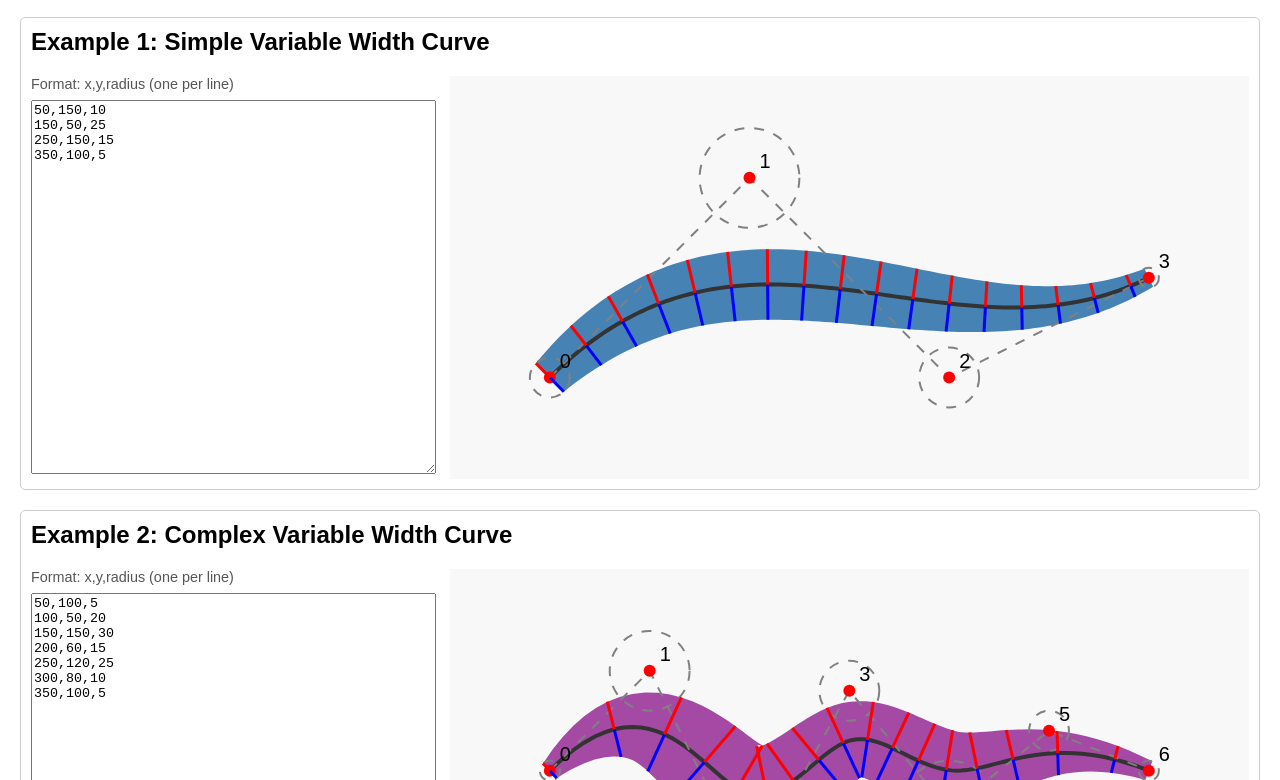
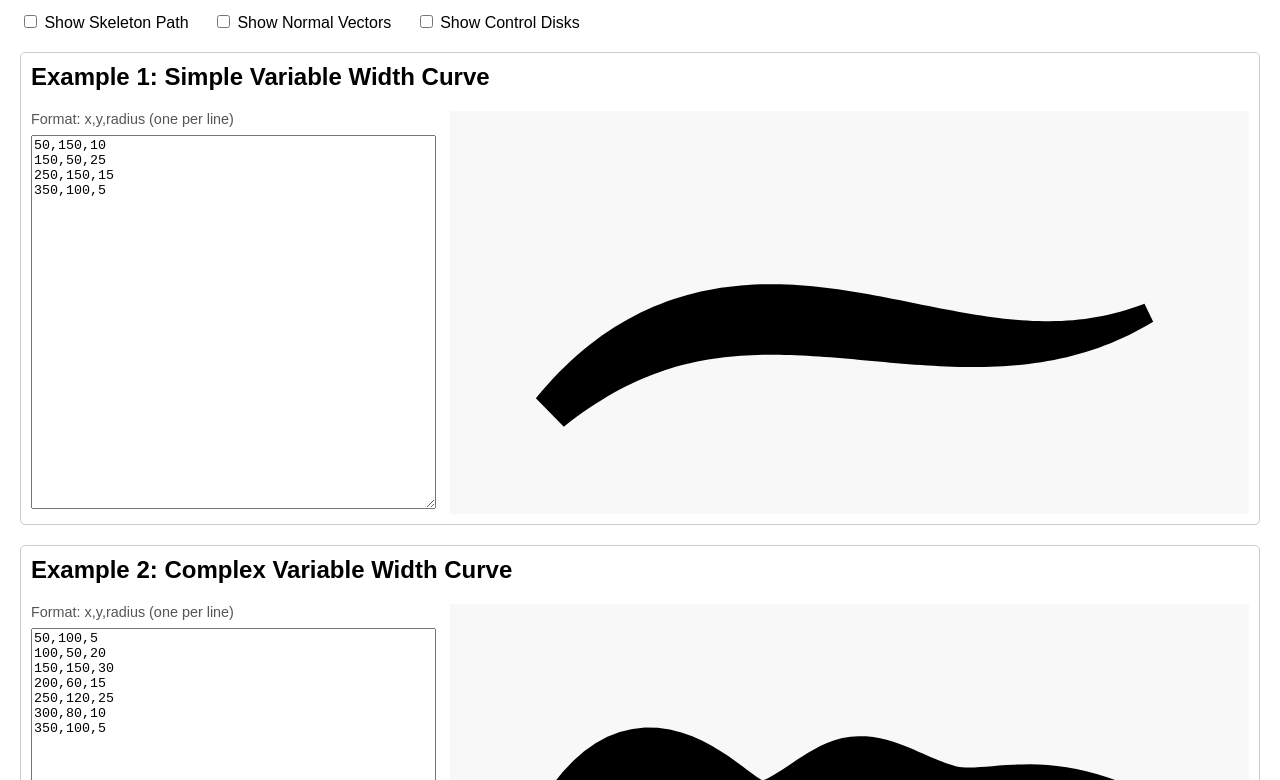
Before and after one commit to BobPritchett/dbsc-svg, a website: page demo/index.html in a window 1280 px wide. Shown: the part 103-883 px from the top of the page. Drawn offline with Linux system fonts and the light colour scheme.

Commit message:
Enhance Disk B-Spline demo with visual styling options and GitHub link

```diff
--- a/demo/index.html
+++ b/demo/index.html
@@ -3,11 +3,20 @@
 <head>
   <meta charset="UTF-8">
   <meta name="viewport" content="width=device-width, initial-scale=1.0">
-  <title>Disk B-Spline Test Harness</title>
+  <title>Disk B-Spline Curves Demo</title>
   <style>
     body {
       font-family: Arial, sans-serif;
       margin: 20px;
+    }
+    .header {
+      display: flex;
+      justify-content: space-between;
+      align-items: center;
+      margin-bottom: 15px;
+    }
+    .github-link {
+      font-size: 0.9em;
     }
     .container {
       display: flex;
@@ -73,12 +82,15 @@
   </style>
 </head>
 <body>
-  <h1>Disk B-Spline Test Harness</h1>
+  <div class="header">
+    <h1>Disk B-Spline Curves Demo</h1>
+    <a href="https://github.com/BobPritchett/dbsc-svg" class="github-link" target="_blank">View on GitHub</a>
+  </div>
 
   <div class="controls" style="margin-bottom: 20px;">
-    <label><input type="checkbox" id="showSkeletonToggle" checked> Show Skeleton Path</label>
-    <label style="margin-left: 20px;"><input type="checkbox" id="showNormalsToggle" checked> Show Normal Vectors</label>
-    <label style="margin-left: 20px;"><input type="checkbox" id="showControlDisksToggle" checked> Show Control Disks</label>
+    <label><input type="checkbox" id="showSkeletonToggle"> Show Skeleton Path</label>
+    <label style="margin-left: 20px;"><input type="checkbox" id="showNormalsToggle"> Show Normal Vectors</label>
+    <label style="margin-left: 20px;"><input type="checkbox" id="showControlDisksToggle"> Show Control Disks</label>
   </div>
 
   <div class="container" id="examples-container">
@@ -99,14 +111,13 @@
       {
         id: "example1",
         title: "Example 1: Simple Variable Width Curve",
-        fillColor: "steelblue",
+        fillColor: "black",
         data: "50,150,10\n150,50,25\n250,150,15\n350,100,5"
       },
       {
         id: "example2",
         title: "Example 2: Complex Variable Width Curve",
-        fillColor: "purple",
-        opacity: 0.7,
+        fillColor: "black",
         data: "50,100,5\n100,50,20\n150,150,30\n200,60,15\n250,120,25\n300,80,10\n350,100,5"
       },
       {
@@ -118,17 +129,41 @@
       {
         id: "example4",
         title: "Example 4: Calligraphic Effect",
-        fillColor: "#333",
+        fillColor: "black",
         data: "50,100,3\n100,80,8\n150,50,20\n200,80,30\n250,150,15\n300,120,7\n350,100,3"
       },
       {
         id: "example5",
         title: "Example 5: Interactive Curve",
-        fillColor: "green",
-        opacity: 0.7,
+        fillColor: "black",
         data: "50,100,10\n150,100,15\n250,100,20\n350,100,10"
       }
     ];
+
+    // Define visual styling options
+    const visualOptions = {
+      curve: {
+        normalColor: "black",           // Default curve color when no diagnostics shown
+        diagnosticColor: "black",       // Curve color when diagnostics are shown
+        diagnosticOpacity: 0.3          // Opacity when diagnostics are shown
+      },
+      skeleton: {
+        color: "#0066cc",               // Skeleton path color
+        width: 2                        // Skeleton path width
+      },
+      normals: {
+        positiveColor: "blue",          // Positive normal vector color
+        negativeColor: "red",           // Negative normal vector color
+        width: 1.5                      // Normal vector line width
+      },
+      controlDisks: {
+        lineColor: "#666",              // Control disk outline color
+        centerColor: "#cc3300",         // Control point center color
+        textColor: "#333",              // Text label color
+        lineWidth: 1,                   // Line width for outlines
+        dotSize: 3                      // Size of center point
+      }
+    };
 
     // Helper function to create SVG content
     function createSVG(width, height, content) {
@@ -213,6 +248,15 @@
       return container;
     }
 
+    // Function to check if any diagnostics are enabled
+    function areDiagnosticsEnabled() {
+      return (
+        document.getElementById('showSkeletonToggle').checked ||
+        document.getElementById('showNormalsToggle').checked ||
+        document.getElementById('showControlDisksToggle').checked
+      );
+    }
+
     // Function to update a curve based on textarea data
     function updateCurve(exampleId) {
       const textarea = document.getElementById(`${exampleId}-data`);
@@ -246,10 +290,13 @@
       const showSkeleton = document.getElementById('showSkeletonToggle').checked;
       const showNormals = document.getElementById('showNormalsToggle').checked;
       const showControlDisks = document.getElementById('showControlDisksToggle').checked;
+      const showDiagnostics = areDiagnosticsEnabled();
 
       // Generate paths
       const result = bspline.toSVGPath(100);
-      const controlCircles = showControlDisks ? bspline.controlDisksToSVG() : '';
+
+      // Control disks with custom styling
+      const controlCircles = showControlDisks ? bspline.controlDisksToSVG(visualOptions.controlDisks) : '';
 
       // Add normal vectors visualization if enabled
       let normalLines = '';
@@ -262,23 +309,31 @@
           normalLines += `<line x1="${disk.center.x}" y1="${disk.center.y}"
                                x2="${disk.center.x + normal.x * disk.radius}"
                                y2="${disk.center.y + normal.y * disk.radius}"
-                               stroke="blue" stroke-width="1.5" />`;
+                               stroke="${visualOptions.normals.positiveColor}"
+                               stroke-width="${visualOptions.normals.width}" />`;
+
           normalLines += `<line x1="${disk.center.x}" y1="${disk.center.y}"
                                x2="${disk.center.x - normal.x * disk.radius}"
                                y2="${disk.center.y - normal.y * disk.radius}"
-                               stroke="red" stroke-width="1.5" />`;
+                               stroke="${visualOptions.normals.negativeColor}"
+                               stroke-width="${visualOptions.normals.width}" />`;
         }
       }
 
       // Create the skeleton path element if enabled
       const skeletonPathElement = showSkeleton ?
-        `<path d="${result.skeletonPath}" fill="none" stroke="#333" stroke-width="2" class="skeleton-path" />` : '';
+        `<path d="${result.skeletonPath}"
+              fill="none"
+              stroke="${visualOptions.skeleton.color}"
+              stroke-width="${visualOptions.skeleton.width}"
+              class="skeleton-path" />` : '';
 
-      // Apply opacity if specified
-      const opacityAttr = example.opacity ? ` opacity="${example.opacity}"` : '';
+      // Choose appropriate fill color and opacity based on diagnostics
+      const fillColor = showDiagnostics ? visualOptions.curve.diagnosticColor : visualOptions.curve.normalColor;
+      const opacity = showDiagnostics ? visualOptions.curve.diagnosticOpacity : 1;
 
       const svgContent = `
-        <path d="${result.fillPath}" fill="${example.fillColor}"${opacityAttr} stroke="none" />
+        <path d="${result.fillPath}" fill="${fillColor}" opacity="${opacity}" stroke="none" />
         ${skeletonPathElement}
         ${controlCircles}
         ${normalLines}
--- a/index.js
+++ b/index.js
@@ -363,9 +363,19 @@
 
   /**
    * Generate circles for visualizing the control disks
+   * @param {Object} options - Visual options for control disks
    * @returns {string} - SVG elements for control disks
    */
-  controlDisksToSVG() {
+  controlDisksToSVG(options = {}) {
+    const defaults = {
+      lineColor: "gray",
+      centerColor: "red",
+      textColor: "#333",
+      lineWidth: 1,
+      dotSize: 3,
+    };
+
+    const opts = { ...defaults, ...options };
     let circles = "";
 
     // First draw the centerline to better visualize the path
@@ -380,20 +390,22 @@
         }
       });
 
-      centerline += `" stroke="gray" stroke-width="1" stroke-dasharray="5,5" fill="none" />`;
+      centerline += `" stroke="${opts.lineColor}" stroke-width="${opts.lineWidth}" stroke-dasharray="2,2" fill="none" />`;
       circles += centerline;
     }
 
     // Then draw the control disks
-    this.controlDisks.forEach((disk, index) => {
+    this.controlDisks.forEach((disk) => {
       // Disk outline
-      circles += `<circle cx="${disk.center.x}" cy="${disk.center.y}" r="${disk.radius}" fill="none" stroke="gray" stroke-dasharray="5,5" />`;
+      circles += `<circle cx="${disk.center.x}" cy="${disk.center.y}" r="${disk.radius}" fill="none" stroke="${opts.lineColor}" stroke-dasharray="2,2" />`;
       // Center point
-      circles += `<circle cx="${disk.center.x}" cy="${disk.center.y}" r="3" fill="red" />`;
-      // Index label
+      circles += `<circle cx="${disk.center.x}" cy="${disk.center.y}" r="${opts.dotSize}" fill="${opts.centerColor}" />`;
+      // Radius label
       circles += `<text x="${disk.center.x + 5}" y="${
         disk.center.y - 5
-      }" font-size="10">${index}</text>`;
+      }" font-size="10" fill="${opts.textColor}">${Math.round(
+        disk.radius
+      )}</text>`;
     });
 
     return circles;
```
